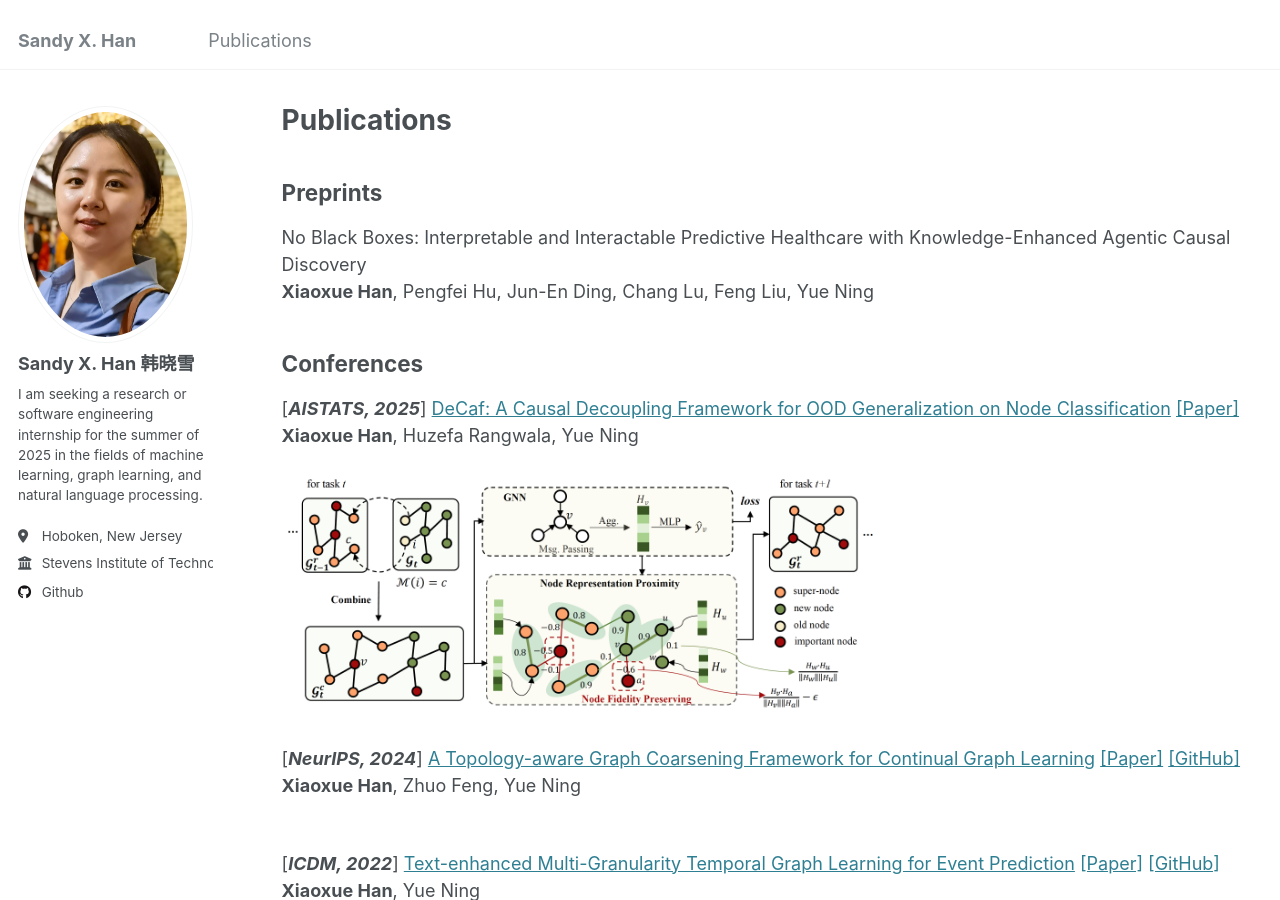
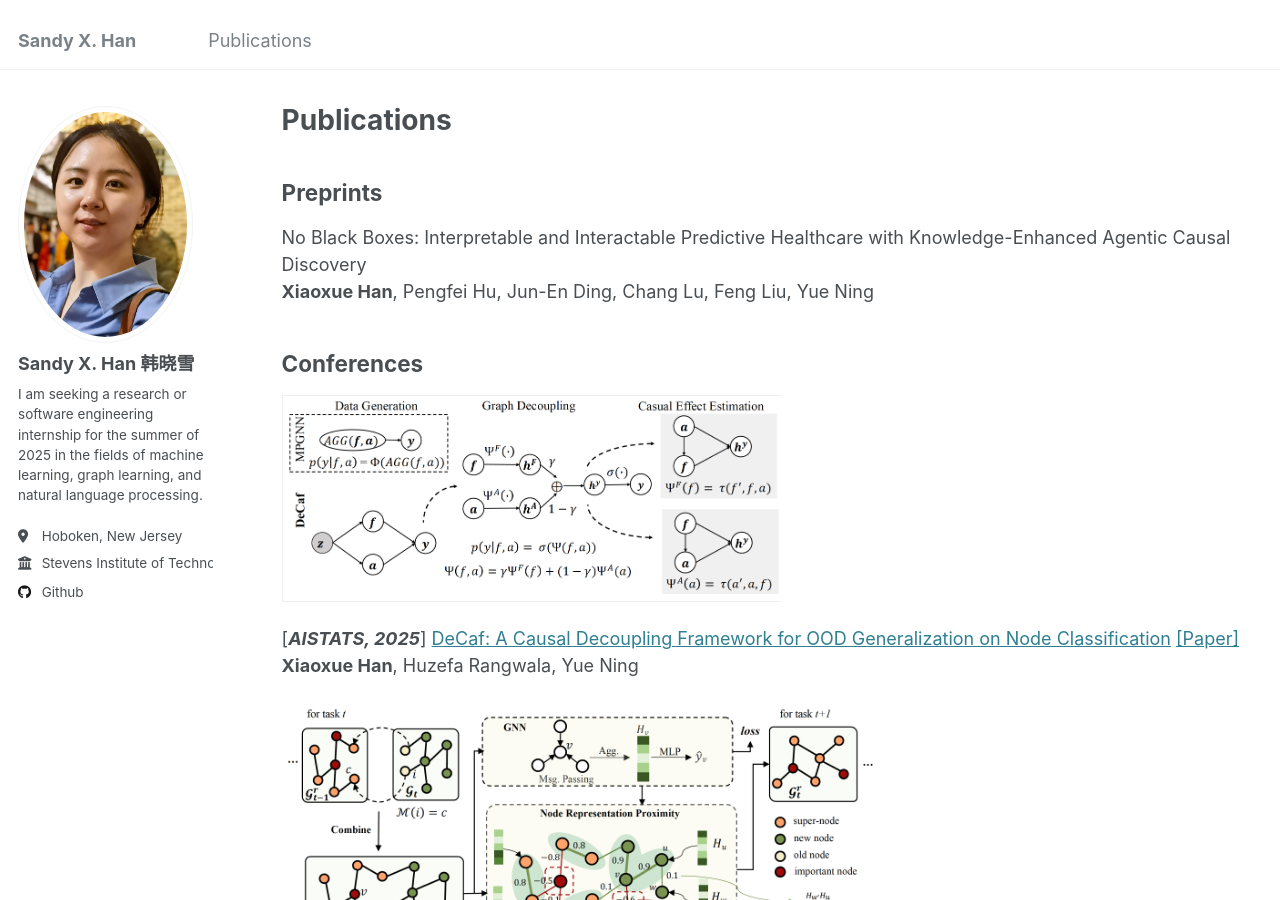
Before and after one commit to hanxiaoxue114/hanxiaoxue114.github.io, a Jekyll site: the page built from _pages/cv.md, in a window 1280 px wide and 900 px high. Built offline with Jekyll 4.4.1, drawn with Linux system fonts in a browser that asks for light colours.

Commit message:
Update cv.md

```diff
--- a/_pages/cv.md
+++ b/_pages/cv.md
@@ -14,8 +14,12 @@ No Black Boxes: Interpretable and Interactable Predictive Healthcare with Knowle
 
 
 ## **Conferences**
+
+<img align="top" width="500" src="/images/DeCaf.png" />
+
 [***AISTATS, 2025***] [DeCaf: A Causal Decoupling Framework for OOD Generalization on Node Classification](https://openreview.net/forum?id=2EhGTwqwX2&referrer=%5BAuthor%20Console%5D(%2Fgroup%3Fid%3Daistats.org%2FAISTATS%2F2025%2FConference%2FAuthors%23your-submissions)) [[Paper]](/files/DeCaf_AISTATS2025.pdf) <br>
 **Xiaoxue Han**, Huzefa Rangwala, Yue Ning <be>
+
 
 <img align="top" width="600" src="/images/TACO.png" />
 
```
